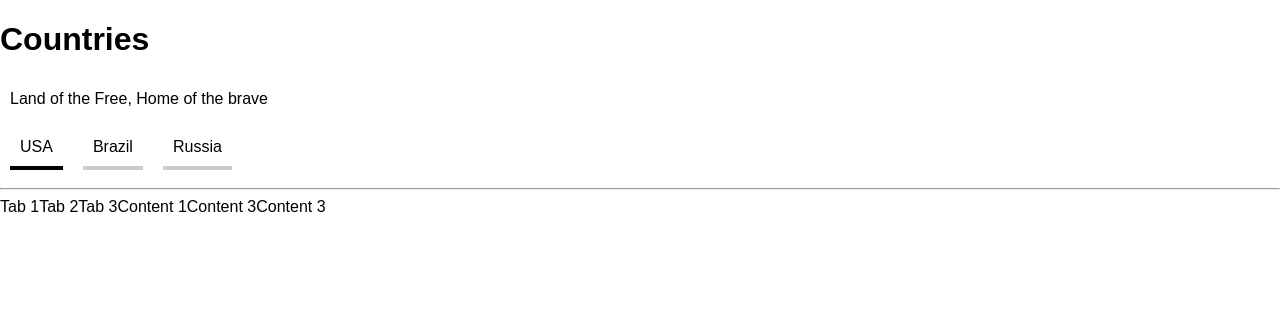
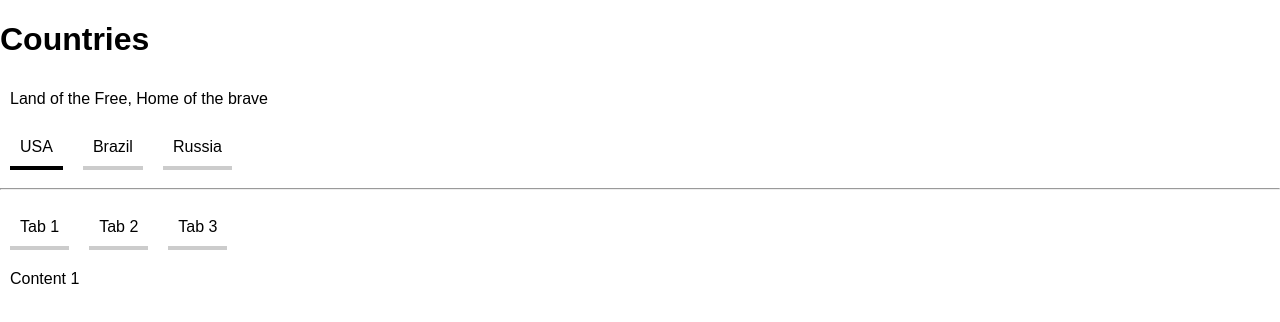
Before and after one commit to rajeshpillai/react-ui-components, a React (Create React App) app: page / in a window 1280 px wide. Shown: the top 322 px of the page. Built offline with nearby package versions, Linux system fonts and the light colour scheme.

Commit message:
Ractoring 2: Basic tabs structure with  data passed from TabPanels.  Need refactoring again so that the Tabs can automatically pass props

```diff
--- a/src/App.js
+++ b/src/App.js
@@ -21,9 +21,9 @@ export default class App extends React.Component {
             <Tab>Tab 2</Tab>
             <Tab>Tab 3</Tab>
           </TabList>
-          <TabPanels>
+          <TabPanels activeIndex={0}>
             <TabPanel>Content 1</TabPanel>
-            <TabPanel>Content 3</TabPanel>
+            <TabPanel>Content 2</TabPanel>
             <TabPanel>Content 3</TabPanel>
           </TabPanels>
         </NewTabs>
--- a/src/components/NewTabs/NewTabs.js
+++ b/src/components/NewTabs/NewTabs.js
@@ -22,7 +22,19 @@ styles.panel = {
 }
 
 export default class NewTabs extends Component {
+  state = {
+    activeIndex: 0
+  }
+
+  selectTabIndex(activeIndex) {
+    this.setState({ activeIndex })
+  }
+
   render() {
-    return this.props.children;
+    return (
+    <div className="Tabs">
+      {this.props.children}
+    </div>
+    )
   }
 }
--- a/src/components/NewTabs/Tab.js
+++ b/src/components/NewTabs/Tab.js
@@ -1,7 +1,40 @@
 import React, { Component } from 'react';
-import ReactDOM from "react-dom"
+import ReactDOM from "react-dom";
+
+const styles = {}
+
+styles.tab = {
+  display: "inline-block",
+  padding: 10,
+  margin: 10,
+  borderBottom: "4px solid",
+  borderBottomColor: "#ccc",
+  cursor: "pointer"
+}
+
+styles.activeTab = {
+  ...styles.tab,
+  borderBottomColor: "#000"
+}
+
+
 export default class Tab extends Component {
-    render() {
-      return this.props.children;
-    }
+
+  render() {
+    const isActive = false;
+    const isDisabled = false;
+    const style = isActive ? styles.activeTab : styles.tab;
+    return (
+      <div
+        className= {isDisabled
+          ? 'tab disabled'
+          : isActive
+              ? 'tab active'
+              : 'tab'
+        }
+        style={style}
+        onClick={isDisabled ? null : () => this.selectTabIndex()}
+      > {this.props.children}</div>
+    )
   }
+}
--- a/src/components/NewTabs/TabList.js
+++ b/src/components/NewTabs/TabList.js
@@ -2,6 +2,10 @@ import React, { Component } from 'react';
 import ReactDOM from "react-dom"
 export default class TabList extends Component {
     render() {
-      return this.props.children;
+      return (
+        <div className="tabs">
+          {this.props.children}
+        </div>
+      );
     }
   }
--- a/src/components/NewTabs/TabPanels.js
+++ b/src/components/NewTabs/TabPanels.js
@@ -1,7 +1,25 @@
 import React, { Component } from 'react';
-import ReactDOM from "react-dom"
+import ReactDOM from "react-dom";
+
+const styles = {}
+
+
+styles.activeTab = {
+  ...styles.tab,
+  borderBottomColor: "#000"
+}
+
+styles.panel = {
+  padding: 10
+}
+
 export default class TabPanels extends Component {
     render() {
-      return this.props.children;
+      const activeIndex = this.props.activeIndex;
+      return (
+        <div className="panels"  style={styles.panel}>
+          {this.props.children[activeIndex]}
+        </div>
+      );
     }
   }
```
